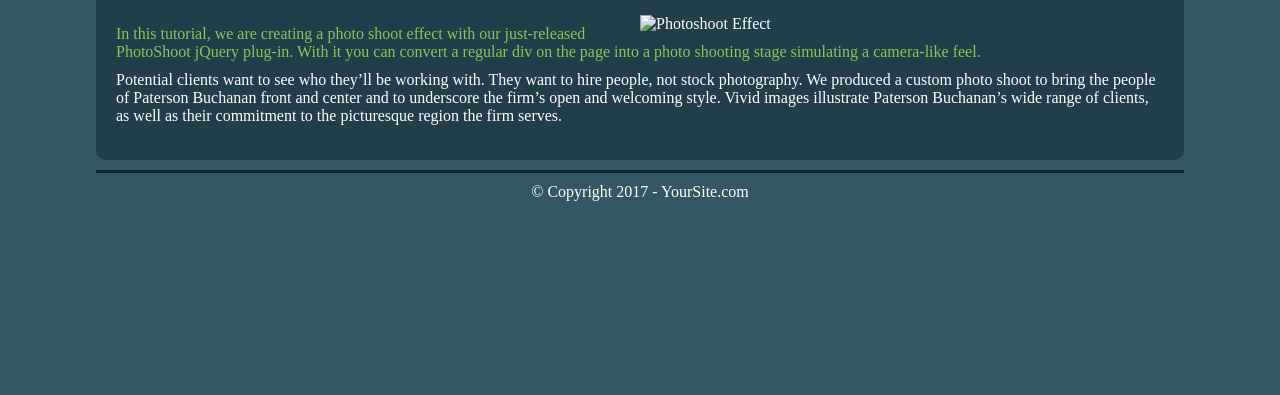
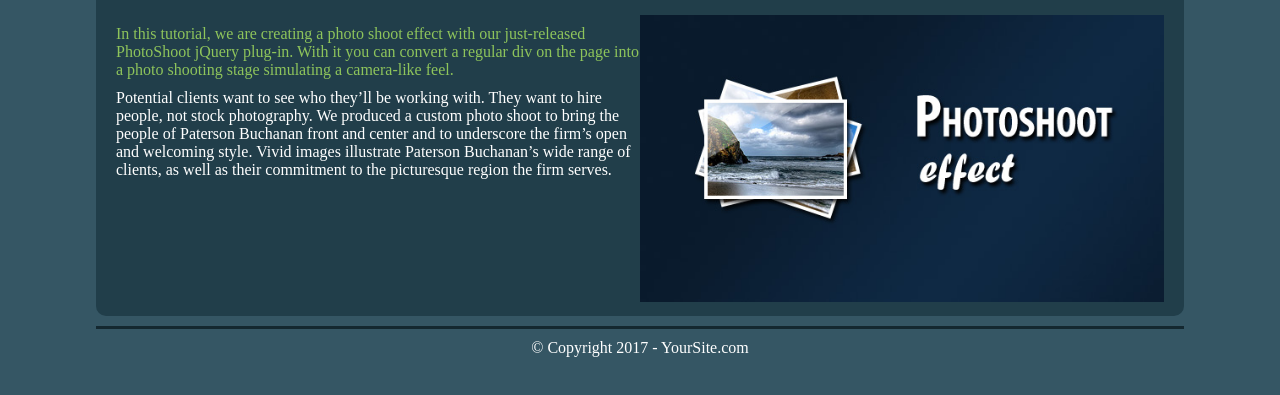
Before and after one commit to LaIce711/laice, a plain HTML site: page index.html in a window 1280 px wide. Shown: the part 277-672 px from the top of the page. Drawn offline with Linux system fonts and the light colour scheme.

Commit message:
index.html

```diff
--- a/index.html
+++ b/index.html
@@ -23,7 +23,7 @@
         <h2>Photoshoot Effect</h2>
         <div class="article-content">
             <figure>
-                <img src="images/photo.jpg" alt="Photoshoot Effect">
+                <img src="photo.jpg" alt="Photoshoot Effect">
             </figure>
             <p>
                 In this tutorial, we are creating a photo shoot effect with our just-released PhotoShoot jQuery
```
